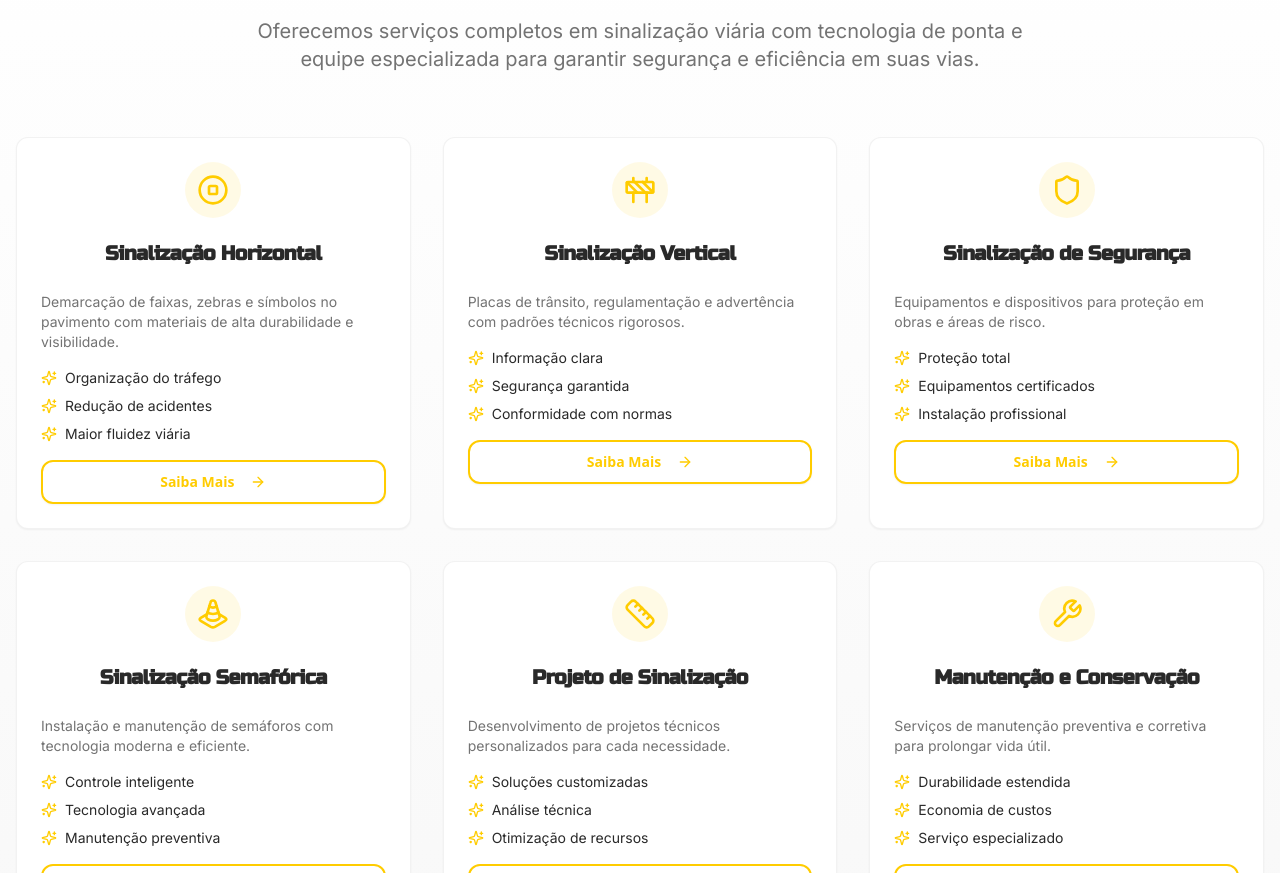
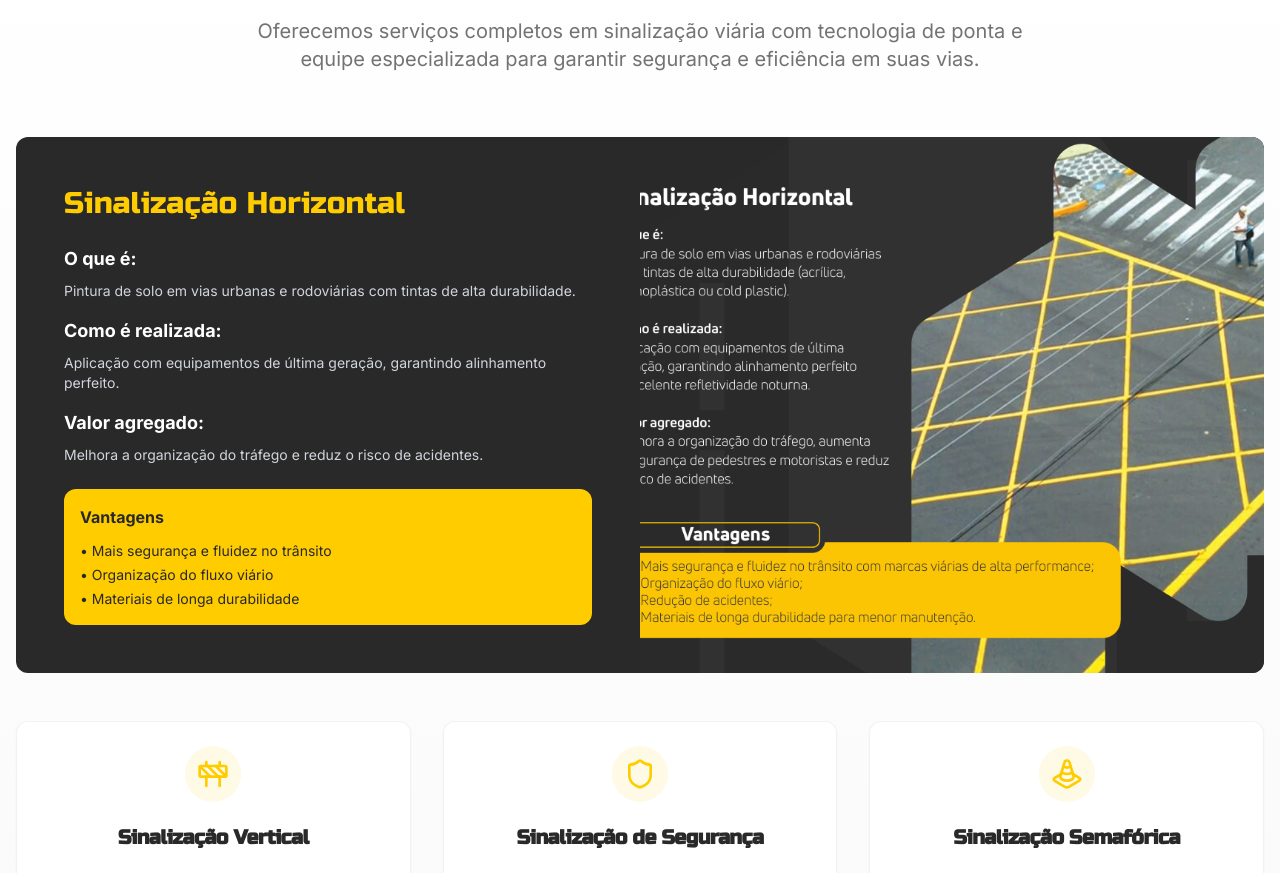
Before and after one commit to BryanVictorr/nova-sinalizacao-digital, a React (Vite) app: page / in a window 1280 px wide. Shown: the part 1000-1873 px from the top of the page. Built offline with nearby package versions, Linux system fonts and the light colour scheme.

Commit message:
Refactor: Atualiza card de Sinalização Horizontal
Atualiza o card de Sinalização Horizontal na página Home para seguir o estilo da imagem fornecida, com menos texto e um layout mais visual.

```diff
--- a/src/components/ServicesSection.tsx
+++ b/src/components/ServicesSection.tsx
@@ -67,9 +67,66 @@ const ServicesSection = () => {
           </p>
         </div>
 
+        {/* Card Especial - Sinalização Horizontal */}
+        <div className="mb-12">
+          <div className="bg-brand-dark rounded-xl overflow-hidden">
+            <div className="grid grid-cols-1 lg:grid-cols-2 gap-0">
+              {/* Conteúdo de texto */}
+              <div className="p-8 lg:p-12 text-white">
+                <h3 className="font-russo text-2xl lg:text-3xl text-primary mb-6">
+                  Sinalização Horizontal
+                </h3>
+
+                <div className="space-y-4 mb-6">
+                  <div>
+                    <h4 className="font-uni-neue font-bold text-lg mb-2">O que é:</h4>
+                    <p className="font-uni-neue text-sm text-gray-300">
+                      Pintura de solo em vias urbanas e rodoviárias com tintas de alta durabilidade.
+                    </p>
+                  </div>
+
+                  <div>
+                    <h4 className="font-uni-neue font-bold text-lg mb-2">Como é realizada:</h4>
+                    <p className="font-uni-neue text-sm text-gray-300">
+                      Aplicação com equipamentos de última geração, garantindo alinhamento perfeito.
+                    </p>
+                  </div>
+
+                  <div>
+                    <h4 className="font-uni-neue font-bold text-lg mb-2">Valor agregado:</h4>
+                    <p className="font-uni-neue text-sm text-gray-300">
+                      Melhora a organização do tráfego e reduz o risco de acidentes.
+                    </p>
+                  </div>
+                </div>
+
+                {/* Caixa de vantagens */}
+                <div className="bg-primary p-4 rounded-lg">
+                  <h4 className="font-uni-neue font-bold text-brand-dark mb-3">Vantagens</h4>
+                  <ul className="space-y-1 text-sm text-brand-dark font-uni-neue">
+                    <li>• Mais segurança e fluidez no trânsito</li>
+                    <li>• Organização do fluxo viário</li>
+                    <li>• Materiais de longa durabilidade</li>
+                  </ul>
+                </div>
+              </div>
+
+              {/* Imagem */}
+              <div className="relative h-96 lg:h-auto">
+                <img
+                  src="/lovable-uploads/f877734c-a565-428f-9733-1b39f5419ee6.png"
+                  alt="Sinalização Horizontal"
+                  className="w-full h-full object-cover"
+                />
+              </div>
+            </div>
+          </div>
+        </div>
+
+        {/* Cards dos outros serviços */}
         <div className="grid grid-cols-1 md:grid-cols-2 lg:grid-cols-3 gap-8 mb-12">
-          {services.map((service, index) => (
-            <Card key={index} className="group hover:shadow-card transition-all duration-300 hover:-translate-y-2 border-border/50">
+          {services.slice(1).map((service, index) => (
+            <Card key={index + 1} className="group hover:shadow-card transition-all duration-300 hover:-translate-y-2 border-border/50">
               <CardHeader className="text-center">
                 <div className="mx-auto mb-4 p-3 bg-primary/10 rounded-full text-primary group-hover:bg-primary group-hover:text-primary-foreground transition-colors">
                   {service.icon}
```
Also changed, not shown: public/lovable-uploads/f877734c-a565-428f-9733-1b39f5419ee6.png (added).
